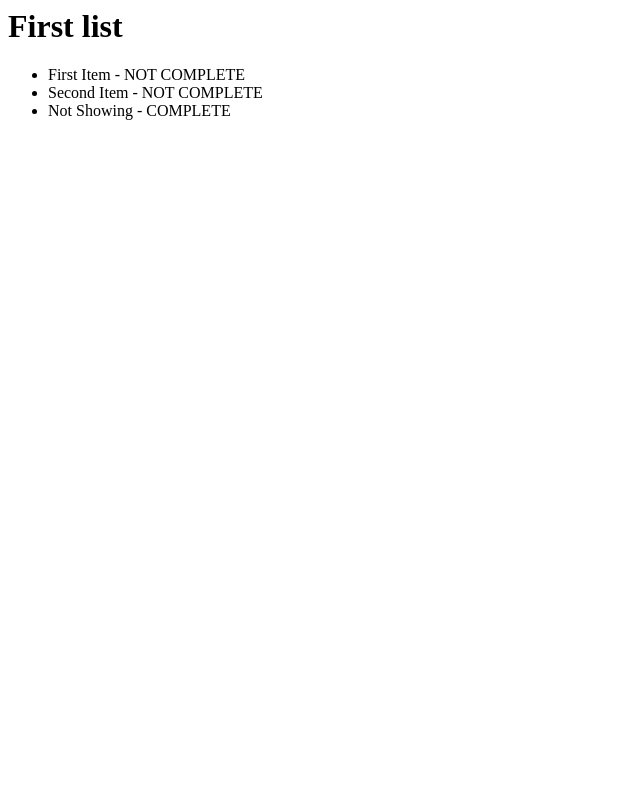
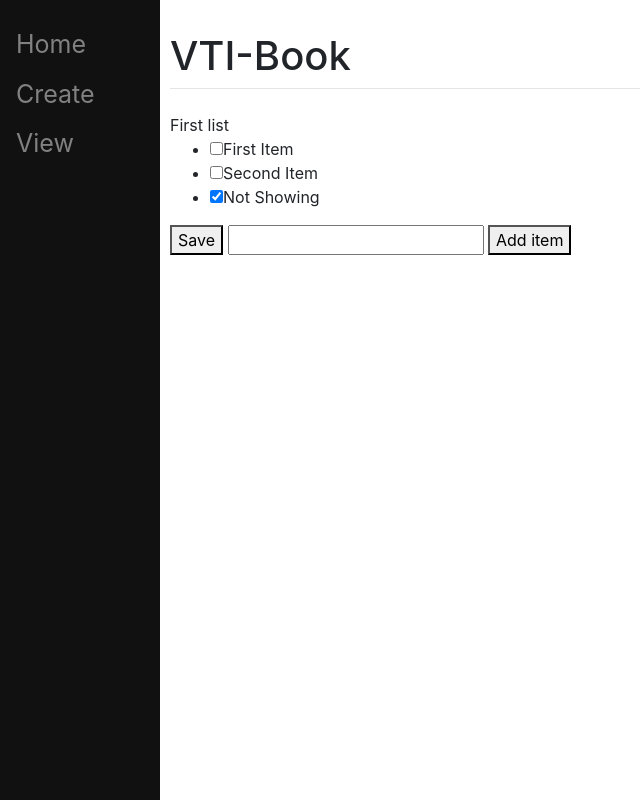
Before and after one commit to Jorre-258/Website-python, a Django app: page /2 in a window 1280 px wide. Shown: the whole page, without its empty margins (0-640 px from the left). Run offline with Django 3.2, Linux system fonts and the light colour scheme; data comes from the database, SQL or seed files in the repository; both versions use the stored data as it was after the commit.

Commit message:
12/05/23

```diff
--- a/main/templates/main/base.html
+++ b/main/templates/main/base.html
@@ -1,14 +1,68 @@
+#2.12.12
 <html>
 <head>
+    <style type="text/css">
+        .sidenav {
+            height:100%;
+            width:160px;
+            position: fixed;
+            z-index:1;
+            top:0;
+            left:0;
+            background-color:#111;
+            overflow-x: hidden;
+            padding-top:20px;
+        }
+
+        .sidenav a {
+            padding:6px 8px 6px 16px;
+            text-decoration: none;
+            font-size:25px;
+            color: #818181;
+            display:block;
+
+        }
+
+        .sidenav a:hover{
+            color:#f1f1f1;
+        }
+
+        .main{
+            margin-left:160px;
+            padding: 0px 10px
+        }
+    </style>
+
+    <meta charset="utf-8">
+    <meta name="viewport" content="width=device-width, initial-scale=1, shrink-to-fit=no">
+
+    <link rel="stylesheet" href="https://cdn.jsdelivr.net/npm/bootstrap@4.3.1/dist/css/bootstrap.min.css" integrity="sha384-ggOyR0iXCbMQv3Xipma34MD+dH/1fQ784/j6cY/iJTQUOhcWr7x9JvoRxT2MZw1T" crossorigin="anonymous">
+
+
+
     <title>{% block title %}Jorre's Site{% endblock %}</title>
 </head>
 
 <body>
-    <div id="content", name="content">
-    {% block content%}
-    {% endblock %}
+    <div class="sidenav">
+        <a href="/home">Home</a>
+        <a href="/create">Create</a>
+        <a href="/2">View</a>
     </div>
 
+    <div id="content", name="content", class="main">
+        <div class="row jistify-content-center">
+            <div class="col-8">
+                <h1 class="mt-2">VTI-Book</h1>
+                <hr class="mt-0 mb-4"
+                {% block content%}
+                {% endblock %}
+            </div>
+        </div>
+    </div>
+
+    <script src="https://code.jquery.com/jquery-3.3.1.slim.min.js" integrity="sha384-q8i/X+965DzO0rT7abK41JStQIAqVgRVzpbzo5smXKp4YfRvH+8abtTE1Pi6jizo" crossorigin="anonymous"></script>
+    <script src="https://cdn.jsdelivr.net/npm/popper.js@1.14.7/dist/umd/popper.min.js" integrity="sha384-UO2eT0CpHqdSJQ6hJty5KVphtPhzWj9WO1clHTMGa3JDZwrnQq4sF86dIHNDz0W1" crossorigin="anonymous"></script>
+    <script src="https://cdn.jsdelivr.net/npm/bootstrap@4.3.1/dist/js/bootstrap.min.js" integrity="sha384-JjSmVgyd0p3pXB1rRibZUAYoIIy6OrQ6VrjIEaFf/nJGzIxFDsf4x0xIM+B07jRM" crossorigin="anonymous"></script>
 </body>
-
 </html>
--- a/main/templates/main/list.html
+++ b/main/templates/main/list.html
@@ -4,14 +4,20 @@
 
 {% block content %}
     <h1>{{ls.name}}</h1>
+    <form method="post" action="#">
+        {% csrf_token %}
         <ul>
             {% for item in ls.item_set.all %}
                 {% if item.complete == True %}
-                <li>{{item.text}} - COMPLETE</li>
+                    <li><input type="checkbox", value="clicked", name="c{{item.id}}" checked>{{item.text}}</li>
                 {% else %}
-                <li>{{item.text}} - NOT COMPLETE</li>
+                    <li><input type="checkbox", value="clicked", name="c{{item.id}}">{{item.text}}</li>
                 {% endif %}
             {% endfor %}
         </ul>
+        <button type="submit", name="save", value="save">Save</button>
+        <input type="text", name="new">
+        <button type="submit", name="newItem", value="newItem">Add item</button>
+    </form>
 
 {% endblock %}
--- a/main/views.py
+++ b/main/views.py
@@ -6,6 +6,25 @@ from .forms import Create_New_List
 
 def index(response, id):
     ls = ToDoList.objects.get(id=id)
+
+    {"save":["save"], "c1":["clicked"]}
+    if response.method == "POST":
+        if response.POST.get("save"):
+            for item in ls.item_set.all():
+                if response.POST.get("c" + str(item.id)) == "clicked":
+                    item.complete = True
+                else:
+                    item.complete = False
+                item.save()
+
+        elif response.POST.get("newItem"):
+            txt = response.POST.get("new")
+
+            if len(txt) > 2:
+                ls.item_set.create(text=txt, complete=False)
+            else:
+                print("Invalid")
+
     return render(response, "main/list.html", {"ls":ls})
 
 def home(response):
```
Also changed, not shown: db.sqlite3. Lines whose indentation alone changed are shown as unchanged.
